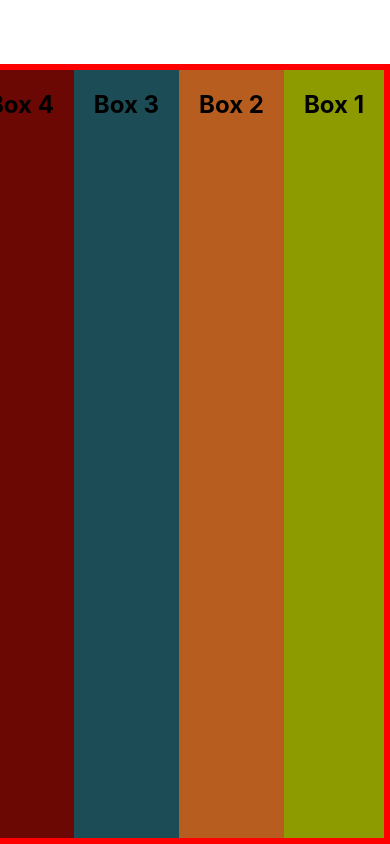
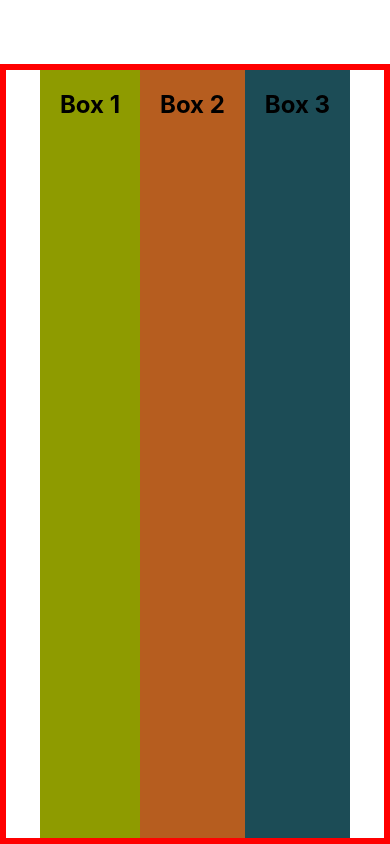
Before and after one commit to Narotam-Mishra/react-native-learning, a React Native app in the folder RNLayout/: screen / in a window 390 px wide. Built offline with nearby package versions, Linux system fonts and the light colour scheme.

Commit message:
react-native_Justify_Content_1.29

```diff
--- a/RNLayout/App.js
+++ b/RNLayout/App.js
@@ -7,10 +7,10 @@ export default function App() {
       <Box style={{ backgroundColor: "#8e9b00"}}>Box 1</Box>
       <Box style={{ backgroundColor: "#b65d1f"}}>Box 2</Box>
       <Box style={{ backgroundColor: "#1c4c56"}}>Box 3</Box>
-      <Box style={{ backgroundColor: "#6b0803"}}>Box 4</Box>
+      {/* <Box style={{ backgroundColor: "#6b0803"}}>Box 4</Box>
       <Box style={{ backgroundColor: "#b95f21"}}>Box 5</Box>
       <Box style={{ backgroundColor: "#ab9156"}}>Box 6</Box>
-      <Box style={{ backgroundColor: "#a21f21"}}>Box 7</Box>
+      <Box style={{ backgroundColor: "#a21f21"}}>Box 7</Box> */}
     </View>
   )
 }
@@ -18,7 +18,8 @@ export default function App() {
 const styles = StyleSheet.create({
   container: {
     flex: 1,
-    flexDirection: 'row-reverse',
+    flexDirection: 'row',
+    justifyContent: 'center',
     marginTop: 64,
     borderWidth: 6,
     borderColor: "red"
```
Also changed, not shown: 1 other file (tests, documents, lock files or other folders).
